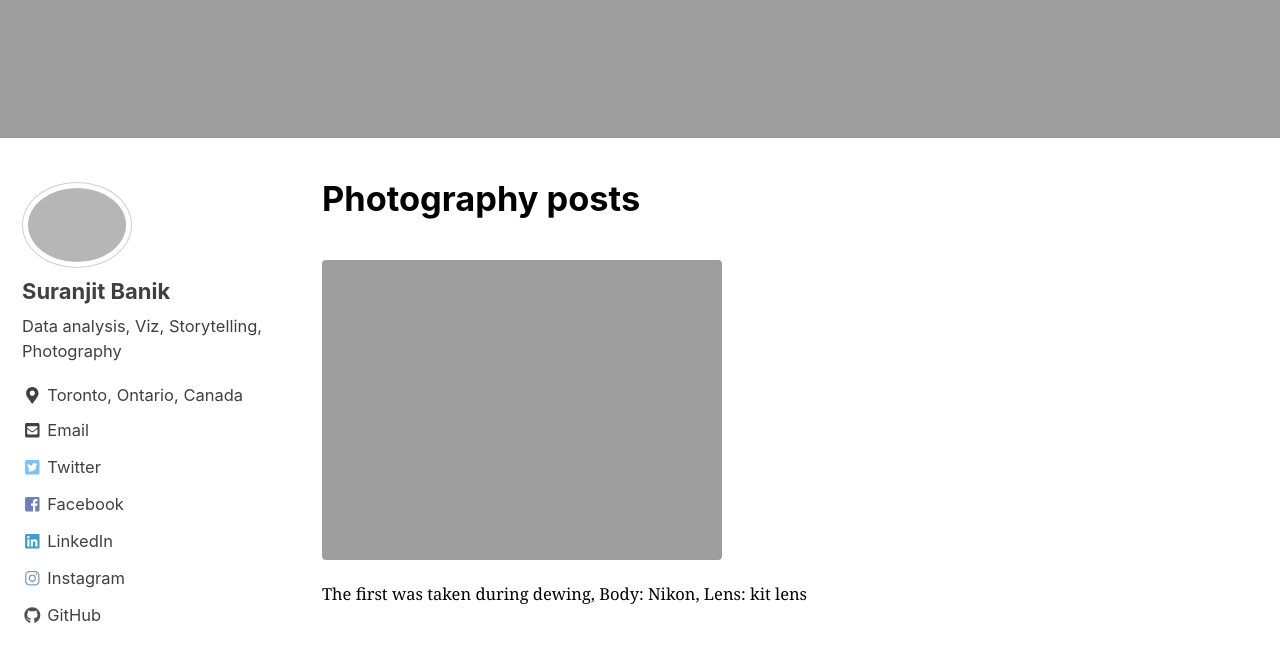
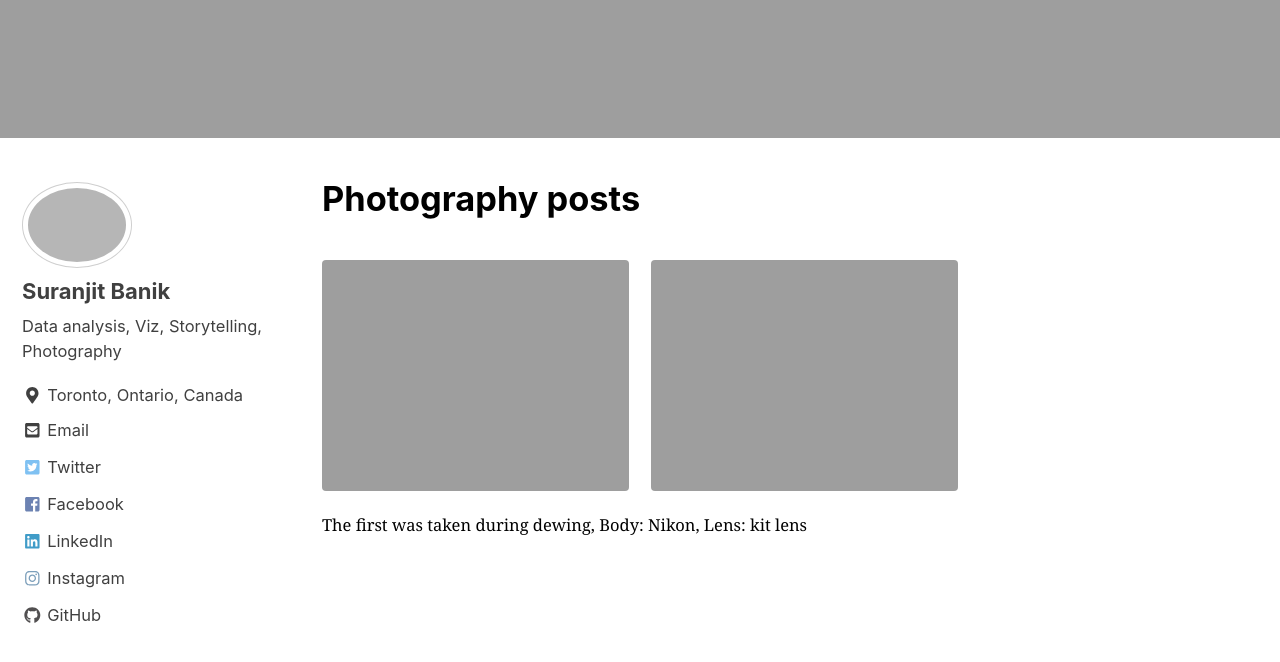
Before and after one commit to mastermindLAB/mastermindLAB.github.io, a Jekyll site: the page built from _pages/photography.md, in a window 1280 px wide and 900 px high, scrolled down 922 px. Shown: the top 662 px of the window. Built offline with Jekyll 4.4.1, drawn with Linux system fonts in a browser that asks for light colours; nearby versions of some CDN libraries.

Commit message:
new page

```diff
--- a/_pages/photography.md
+++ b/_pages/photography.md
@@ -6,7 +6,8 @@ author_profile: true
 header:
   image: "/images/toronto.jpg"
 ---
-<figure>
-    <a href="assets/photgraphy/DSC_0015.jpg"><img src="{{ site.url }}{{ site.baseurl }}/assets/photgraphy/DSC_0015.jpg" width="350" height="200"></a>
+<figure class="half">
+    <a href="/assets/photgraphy/DSC_0015.jpg"><img src="{{ site.url }}{{ site.baseurl }}/assets/photgraphy/DSC_0015.jpg" width="350" height="200"></a>
+    <a href="/assets/photgraphy/DSC_0270.jpg"><img src="{{ site.url }}{{ site.baseurl }}/assets/photgraphy/DSC_0270.jpg" width="350" height="200"></a>
     <figcaption>The first was taken during dewing, Body: Nikon, Lens: kit lens </figcaption>
 </figure>
```
